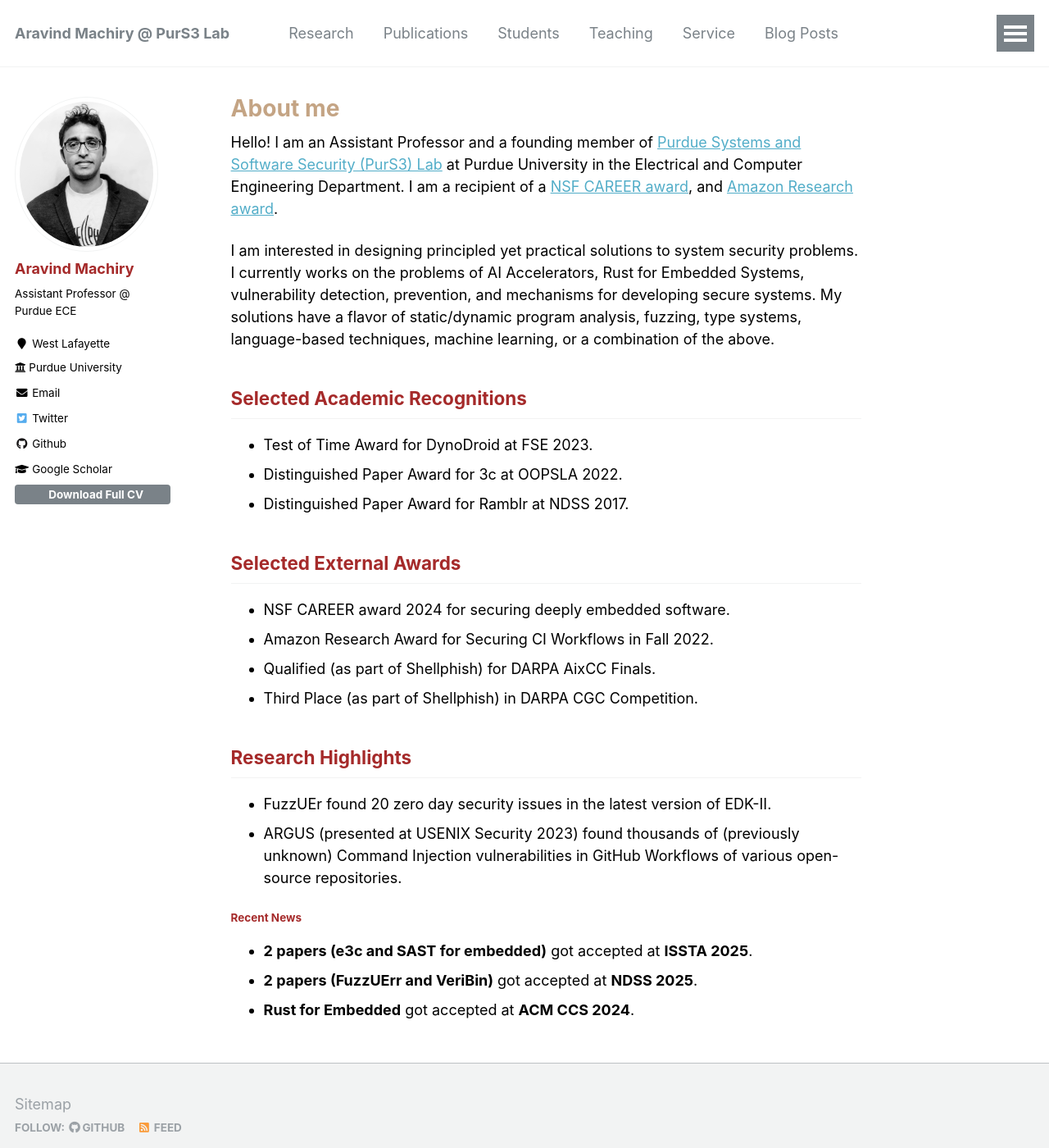
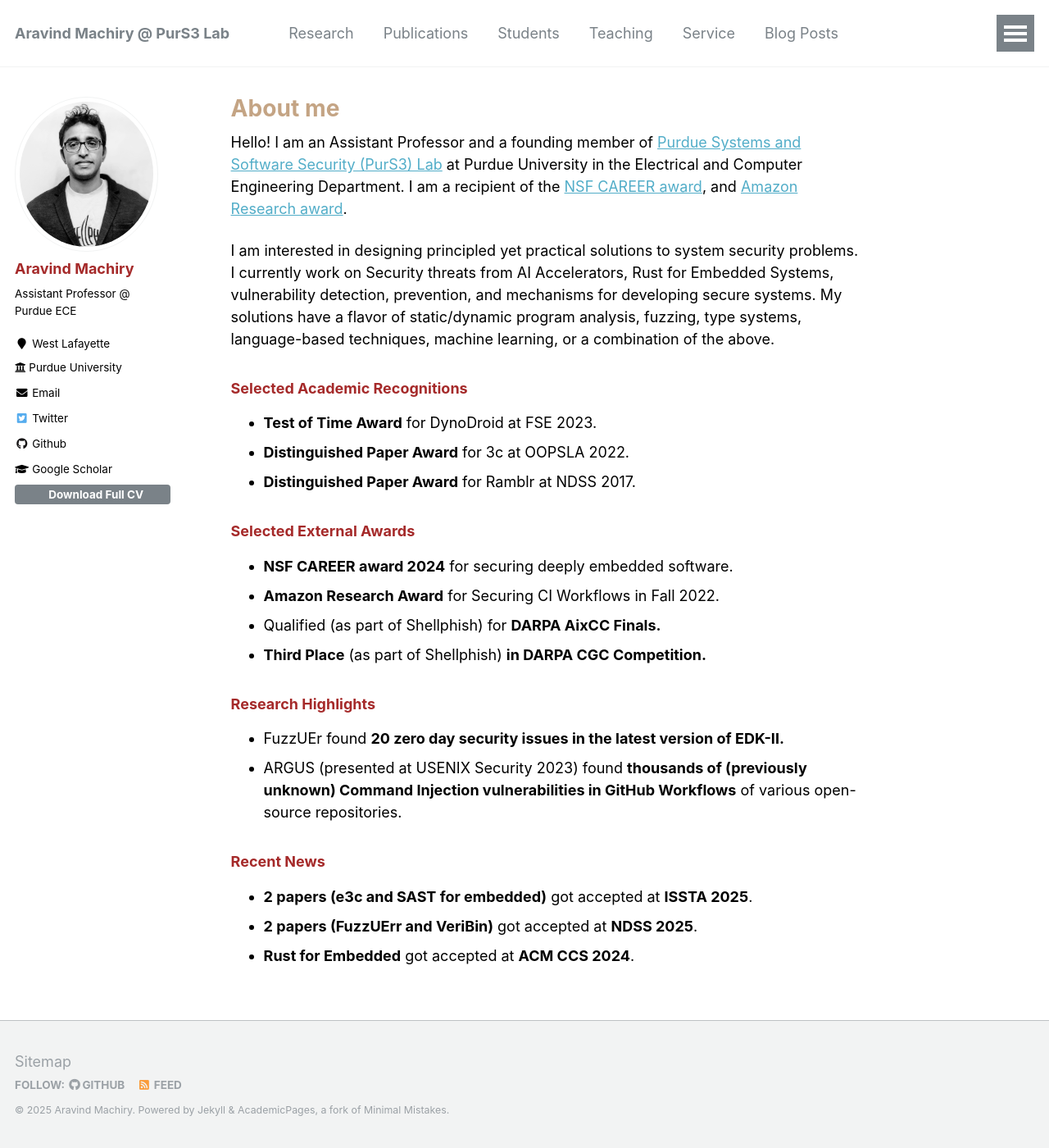
Before and after one commit to Machiry/machiry.github.io, a Jekyll site: the page built from _pages/about.md, in a window 1280 px wide and 1400 px high. Shown: the whole window at 82% size. Built offline with Jekyll 4.4.1, drawn with Linux system fonts in a browser that asks for light colours.

Commit message:
Adding all

```diff
--- a/_pages/about.md
+++ b/_pages/about.md
@@ -9,28 +9,28 @@
 ---
 
 Hello! I am an Assistant Professor and a founding member of [Purdue Systems and Software Security (PurS3) Lab](https://purs3lab.github.io/) at Purdue University in the Electrical and Computer Engineering Department.
-I am a recipient of a [NSF CAREER award](https://www.nsf.gov/awardsearch/showAward?AWD_ID=2340548), and [Amazon Research award](https://www.amazon.science/research-awards/recipients/aravind-machiry).
+I am a recipient of the [NSF CAREER award](https://www.nsf.gov/awardsearch/showAward?AWD_ID=2340548), and [Amazon Research award](https://www.amazon.science/research-awards/recipients/aravind-machiry).
 
 I am interested in designing principled yet practical solutions to system security problems.
-I currently works on the problems of AI Accelerators, Rust for Embedded Systems, vulnerability detection, prevention, and mechanisms for developing secure systems.
+I currently work on Security threats from AI Accelerators, Rust for Embedded Systems, vulnerability detection, prevention, and mechanisms for developing secure systems.
 My solutions have a flavor of static/dynamic program analysis, fuzzing, type systems, language-based techniques, machine learning, or a combination of the above.
 
-## Selected Academic Recognitions
-* Test of Time Award for DynoDroid at FSE 2023.
-* Distinguished Paper Award for 3c at OOPSLA 2022.
-* Distinguished Paper Award for Ramblr at NDSS 2017.
+### Selected Academic Recognitions
+* __Test of Time Award__ for DynoDroid at FSE 2023.
+* __Distinguished Paper Award__ for 3c at OOPSLA 2022.
+* __Distinguished Paper Award__ for Ramblr at NDSS 2017.
 
-## Selected External Awards
-* NSF CAREER award 2024 for securing deeply embedded software.
-* Amazon Research Award for Securing CI Workflows in Fall 2022.
-* Qualified (as part of Shellphish) for DARPA AixCC Finals.
-* Third Place (as part of Shellphish) in DARPA CGC Competition.
+### Selected External Awards
+* __NSF CAREER award 2024__ for securing deeply embedded software.
+* __Amazon Research Award__ for Securing CI Workflows in Fall 2022.
+* Qualified (as part of Shellphish) for __DARPA AixCC Finals.__
+* __Third Place__ (as part of Shellphish) __in DARPA CGC Competition.__
 
-## Research Highlights
-* FuzzUEr found 20 zero day security issues in the latest version of EDK-II.
-* ARGUS (presented at USENIX Security 2023) found thousands of (previously unknown) Command Injection vulnerabilities in GitHub Workflows of various open-source repositories.
+### Research Highlights
+* FuzzUEr found __20 zero day security issues in the latest version of EDK-II.__
+* ARGUS (presented at USENIX Security 2023) found __thousands of (previously unknown) Command Injection vulnerabilities in GitHub Workflows__ of various open-source repositories.
 
-#### Recent News
+### Recent News
 * __2 papers (e3c and SAST for embedded)__ got accepted at __ISSTA 2025__.
 * __2 papers (FuzzUErr and VeriBin)__ got accepted at __NDSS 2025__.
 * __Rust for Embedded__ got accepted at __ACM CCS 2024__.
```
